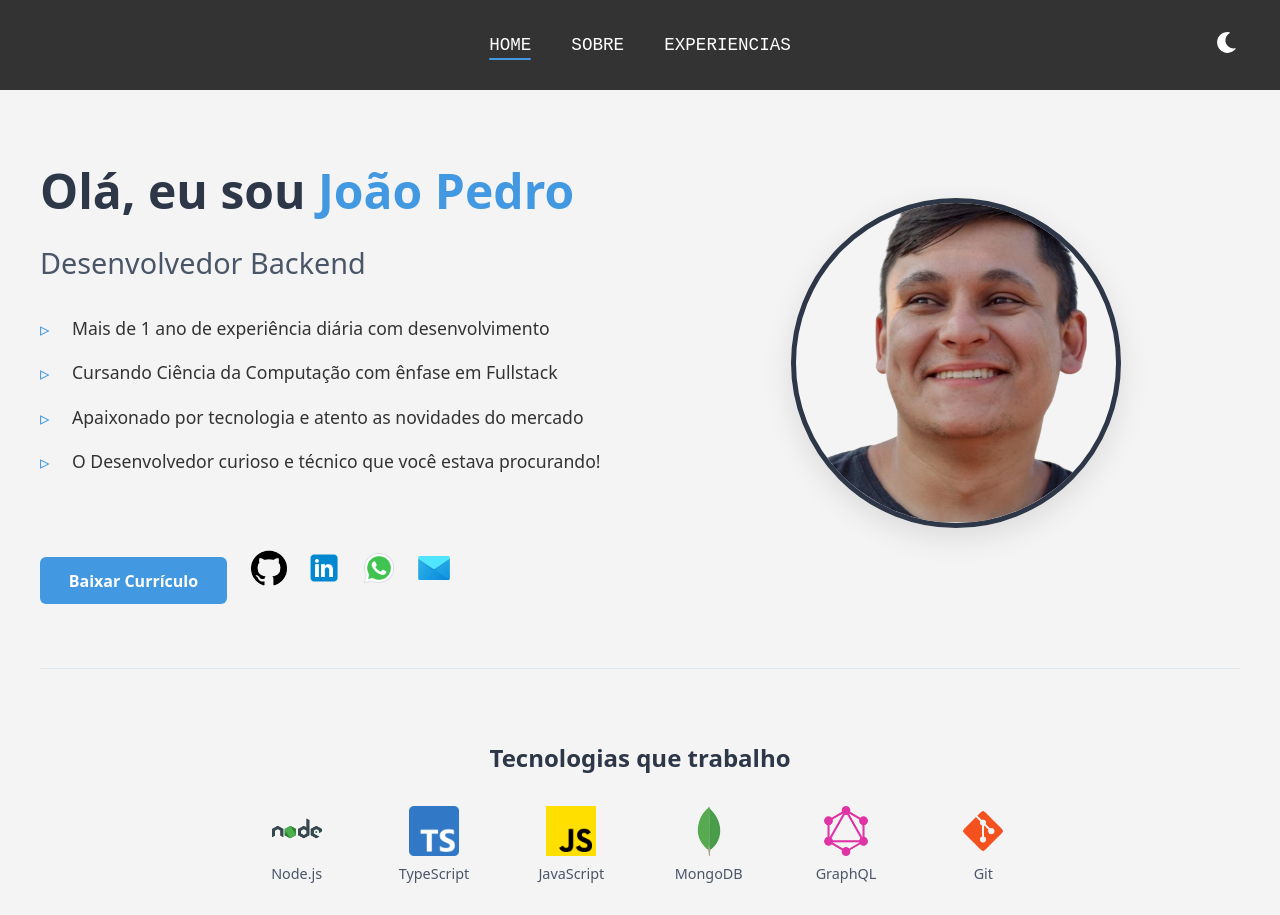
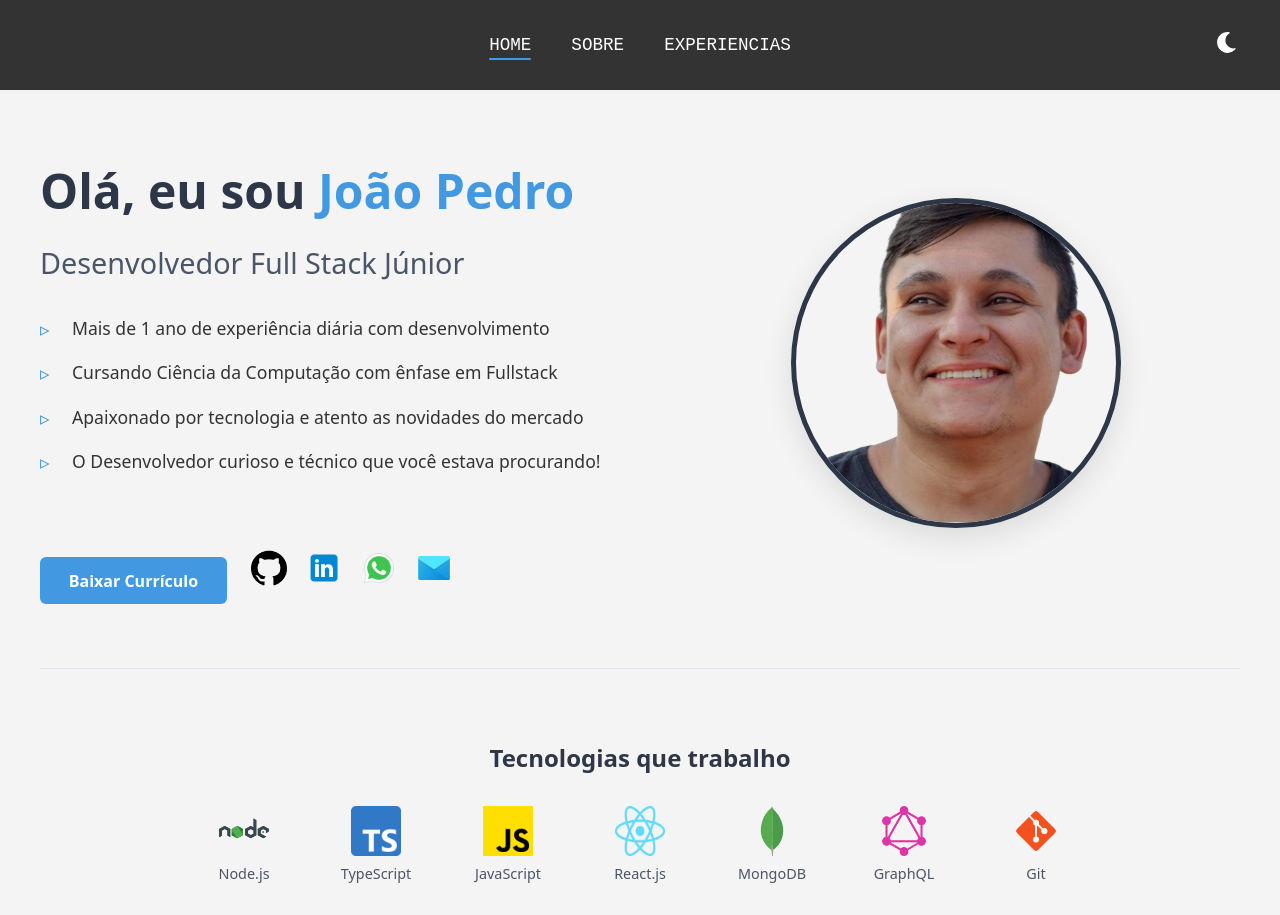
Before and after one commit to jaoguimaraes/portfolio, a React (Create React App) app: page / in a window 1280 px wide. Built offline with nearby package versions, Linux system fonts and the light colour scheme.

Commit message:
changes and improvements in the portfolio

```diff
--- a/src/Components/About.js
+++ b/src/Components/About.js
@@ -106,11 +106,11 @@ export default function About() {
             <strong>GraphQL</strong>.
             <br />
             <br />
-            Como estagiário, neste último 1 ano e meio atuei tanto no backend
+            Neste último 1 ano e meio atuei tanto no backend
             quanto no frontend, buscando aprimorar minhas habilidades e aprender
             com profissionais seniores.{" "}
             <strong>
-              Se você está procurando um desenvolvedor júnior dedicado e com uma
+              Se você está procurando um desenvolvedor full stack júnior dedicado e com uma
               sólida base técnica, você acabou de encontrá-lo!
             </strong>
           </motion.p>
--- a/src/Components/Experiences.js
+++ b/src/Components/Experiences.js
@@ -10,9 +10,9 @@ const Experiences = () => {
       id: 1,
       company: "Primum",
       period: "Jan 2024 - Abr 2025",
-      roles: ["Estagiário de Desenvolvimento (Jan 2024 - Abr 2025)"],
+      roles: ["Desenvolvimento full stack (Jan 2024 - Abr 2025)"],
       description: [
-        "Atualmente, estou em um estágio em desenvolvimento de software backend, com contato direto com tecnologias como MongoDB, Node.js, TypeScript, GraphQL e APIs RESTful. Participo de treinamentos constantes e pair programming quase diário com desenvolvedores seniores e plenos, o que tem contribuído bastante para meu crescimento técnico. Um dos focos do meu aprendizado é baseado no livro Scrum Essencial: Um guia prático para o mais popular processo Ágil, o que me ajuda a compreender e aplicar metodologias ágeis no dia a dia. Faço parte de todas as cerimônias do time, desde o planning até a retrospectiva, participando ativamente. Além das tarefas de backend, também recebo algumas demandas de frontend, utilizando React para implementações. Utilizamos o Bitbucket para versionamento de código e o Figma como apoio na padronização dos layouts e componentes no frontend.",
+        "Como desenvolvedor full stack júnior, atuo com tecnologias como MongoDB, Node.js, React, TypeScript, GraphQL e APIs RESTful. Participo ativamente de treinamentos e sessões de pair programming com desenvolvedores mais experientes, o que tem acelerado meu desenvolvimento técnico. Tenho base sólida em metodologias ágeis, com foco no framework Scrum, conforme os aprendizados do livro Scrum Essencial: Um guia prático para o mais popular processo Ágil. No dia a dia, contribuo tanto com tarefas de backend quanto com demandas de frontend, utilizando React. Utilizamos Bitbucket para versionamento e Figma como referência para a padronização visual de componentes e interfaces",
       ],
     },
     {
--- a/src/Components/Home.js
+++ b/src/Components/Home.js
@@ -9,6 +9,7 @@ import GraphQLIcon from "../images/icons/graphql.png";
 import JavaScriptIcon from "../images/icons/javascript.png";
 import MongoDBIcon from "../images/icons/mongodb.png";
 import NodeJSIcon from "../images/icons/nodejs.png";
+import ReactJSIcon from "../images/icons/reactjs.png";
 import TypeScriptIcon from "../images/icons/typescript.png";
 import "../Styles/Home.css";
 import { motion } from "framer-motion";
@@ -26,7 +27,7 @@ export default function Home() {
             <h1 className="home-title">
               Olá, eu sou <span className="name-highlight">João Pedro</span>
             </h1>
-            <h2 className="home-subtitle">Desenvolvedor Backend</h2>
+            <h2 className="home-subtitle">Desenvolvedor Full Stack Júnior</h2>
           </motion.div>
           <motion.div
             initial={{ opacity: 0 }}
@@ -133,6 +134,10 @@ export default function Home() {
             <span>JavaScript</span>
           </div>
           <div className="tech-icon">
+            <img src={ReactJSIcon} alt="React.js" />
+            <span>React.js</span>
+          </div>
+          <div className="tech-icon">
             <img src={MongoDBIcon} alt="MongoDB" />
             <span>MongoDB</span>
           </div>
--- a/src/Styles/Home.css
+++ b/src/Styles/Home.css
@@ -166,7 +166,7 @@ body.dark .tech-title {
   display: grid;
   grid-template-columns: repeat(auto-fit, minmax(100px, 1fr));
   gap: 1.5rem;
-  max-width: 800px;
+  max-width: 900px;
   margin: 0 auto;
 }
 
```
Also changed, not shown: src/images/icons/reactjs.png (added).
